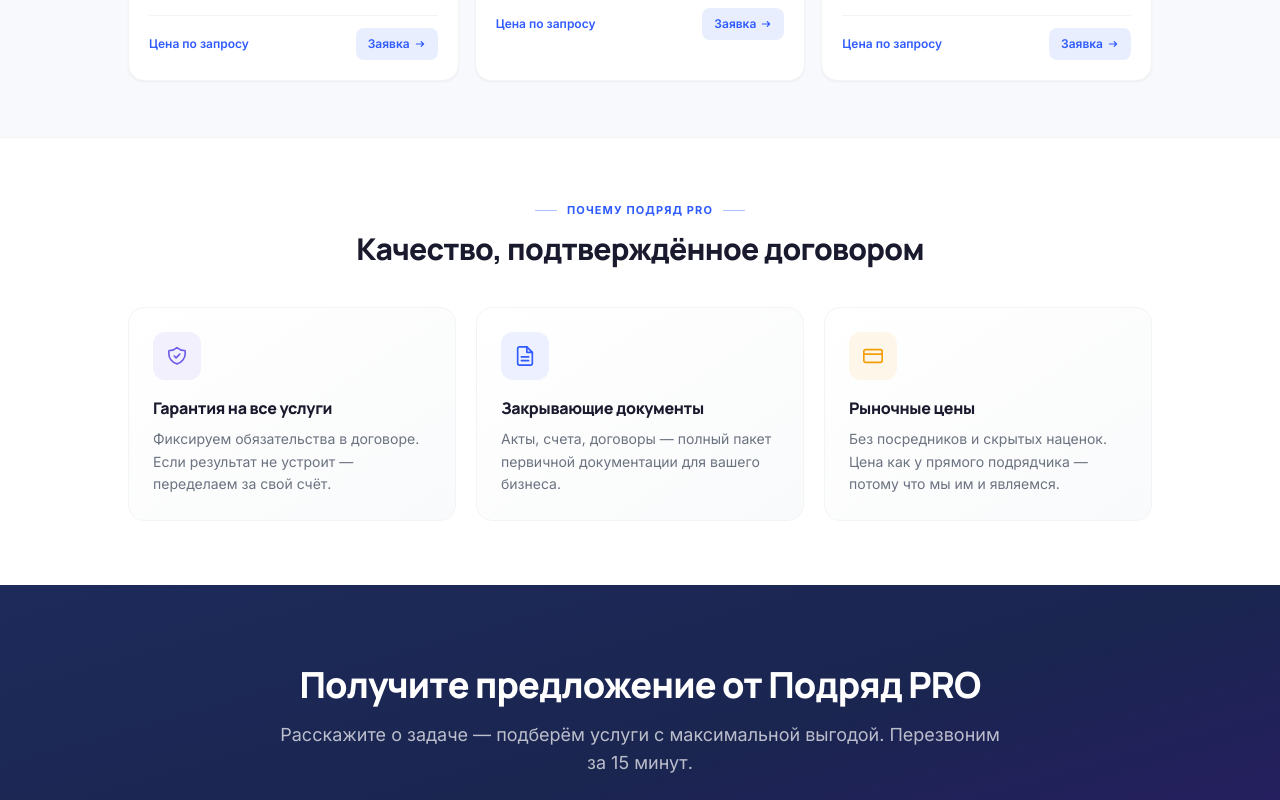
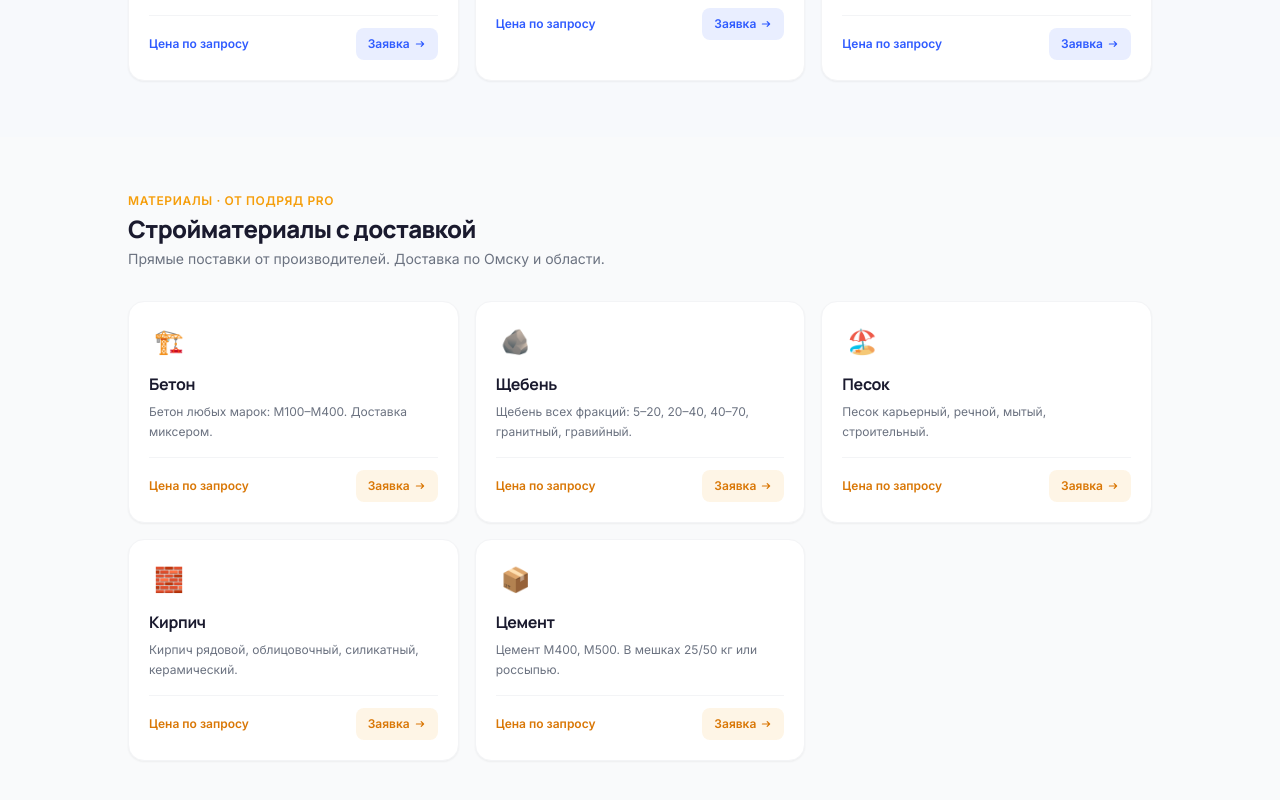
Before and after one commit to alexdmitrievi/Podryad_PRO, a Next.js app in the folder pwa/: page /own-park in a window 1280 px wide. Shown: the part 1460-2260 px from the top of the page. Built offline with nearby package versions, Linux system fonts and the light colour scheme.

Commit message:
feat: add materials section (Бетон, Щебень, Песок, Цемент, Кирпич) to /own-park with Заявка buttons

```diff
--- a/pwa/src/app/own-park/page.tsx
+++ b/pwa/src/app/own-park/page.tsx
@@ -13,6 +13,14 @@
   { emoji: '🔧', title: 'Ремонтные работы жилой и коммерческой недвижимости', desc: 'Косметический и капитальный ремонт. Квартиры, офисы, торговые площади — под ключ.' },
   { emoji: '🏠', title: 'Строительство домов под ключ', desc: 'От фундамента до чистовой отделки. Проектирование, материалы, бригады — полный цикл.' },
   { emoji: '📅', title: 'Абонентское обслуживание участков и территорий под ключ', desc: 'Постоянный уход за территорией. Покос, уборка, мелкий ремонт, вывоз мусора — по графику.' },
+];
+
+const MATERIALS = [
+  { emoji: '🏗️', title: 'Бетон', desc: 'Бетон любых марок: M100–M400. Доставка миксером.' },
+  { emoji: '🪨', title: 'Щебень', desc: 'Щебень всех фракций: 5–20, 20–40, 40–70, гранитный, гравийный.' },
+  { emoji: '🏖️', title: 'Песок', desc: 'Песок карьерный, речной, мытый, строительный.' },
+  { emoji: '🧱', title: 'Кирпич', desc: 'Кирпич рядовой, облицовочный, силикатный, керамический.' },
+  { emoji: '📦', title: 'Цемент', desc: 'Цемент M400, M500. В мешках 25/50 кг или россыпью.' },
 ];
 
 export default function OwnParkPage() {
@@ -131,6 +139,56 @@
         </div>
       </section>
 
+      {/* ── Materials grid ─────────────────────────────────── */}
+      <section className="py-10 sm:py-14 px-4 bg-gray-50 dark:bg-dark-bg/50">
+        <div className="max-w-5xl mx-auto">
+          <div className="mb-8">
+            <div className="text-xs font-semibold uppercase tracking-wider mb-1 text-amber-500">
+              Материалы &middot; от Подряд PRO
+            </div>
+            <h2 className="text-xl sm:text-2xl font-extrabold text-[#1a1a2e] dark:text-white font-heading tracking-tight">
+              Стройматериалы с доставкой
+            </h2>
+            <p className="text-gray-500 dark:text-dark-muted text-sm mt-1">
+              Прямые поставки от производителей. Доставка по Омску и области.
+            </p>
+          </div>
+
+          <div className="grid grid-cols-1 sm:grid-cols-2 lg:grid-cols-3 gap-4">
+            {MATERIALS.map((item) => (
+              <article
+                key={item.title}
+                className="group relative bg-white dark:bg-dark-card rounded-2xl p-5 border border-gray-100 dark:border-dark-border shadow-sm hover:shadow-card hover:-translate-y-0.5 transition-all duration-300"
+              >
+                <div className="w-10 h-10 rounded-xl flex items-center justify-center mb-3 text-2xl transition-transform duration-300 group-hover:scale-125">
+                  {item.emoji}
+                </div>
+
+                <h3 className="font-bold text-[#1a1a2e] dark:text-white text-base mb-2 font-heading leading-tight pr-8">
+                  {item.title}
+                </h3>
+                <p className="text-gray-500 dark:text-dark-muted text-xs mb-4 leading-relaxed">{item.desc}</p>
+
+                <div className="flex items-center justify-between pt-3 border-t border-gray-100 dark:border-dark-border">
+                  <span className="text-xs font-semibold text-amber-600 dark:text-amber-400">
+                    Цена по запросу
+                  </span>
+                  <Link
+                    href="/#lead-form"
+                    className="inline-flex items-center gap-1 text-xs font-semibold px-3 py-2 rounded-lg bg-amber-500/10 text-amber-600 hover:bg-amber-500/20 transition-all duration-200 cursor-pointer hover:gap-1.5"
+                  >
+                    Заявка
+                    <svg width="12" height="12" viewBox="0 0 20 20" fill="none">
+                      <path d="M4 10h12m0 0l-4-4m4 4l-4 4" stroke="currentColor" strokeWidth="2" strokeLinecap="round" strokeLinejoin="round"/>
+                    </svg>
+                  </Link>
+                </div>
+              </article>
+            ))}
+          </div>
+        </div>
+      </section>
+
       {/* ── Why us ────────────────────────────────────────── */}
       <section className="py-12 sm:py-16 px-4 bg-white dark:bg-dark-bg border-t border-gray-100 dark:border-dark-border">
         <div className="max-w-5xl mx-auto">
--- a/pwa/src/app/page.tsx
+++ b/pwa/src/app/page.tsx
@@ -520,9 +520,9 @@
           </div>
 
            <div ref={revServiceCards} className="grid grid-cols-1 sm:grid-cols-2 lg:grid-cols-5 gap-5">
-            {/* Выгодно от Подряд PRO — материалы + услуги под ключ */}
+            {/* Выгодно от Подряд PRO — карточка №1 */}
             <Link
-              href="/catalog/materials"
+              href="/own-park"
               className="group relative overflow-hidden rounded-2xl p-6 card-lift cursor-pointer flex flex-col h-full active:scale-[0.98] transition-transform duration-150 text-white"
               style={{ background: 'linear-gradient(135deg, #1E2A5A 0%, #2d1b69 100%)' }}
             >
@@ -543,6 +543,14 @@
               <div className="absolute top-0 right-0 w-40 h-40 rounded-full bg-violet/25 blur-[60px] pointer-events-none" />
               <div className="absolute bottom-0 left-0 w-36 h-36 rounded-full bg-brand-500/25 blur-[50px] pointer-events-none" />
 
+              {/* Ribbon — "−20%" */}
+              <div className="absolute top-3 right-3 z-10 inline-flex items-center gap-1 bg-gradient-to-r from-amber-400 to-orange-500 text-[#1a1a2e] text-[10px] font-extrabold px-2 py-0.5 rounded-full shadow-lg tracking-wide">
+                <svg width="9" height="9" viewBox="0 0 24 24" fill="currentColor" aria-hidden="true">
+                  <path d="M12 2L15.09 8.26L22 9.27L17 14.14L18.18 21.02L12 17.77L5.82 21.02L7 14.14L2 9.27L8.91 8.26L12 2Z"/>
+                </svg>
+                −20%
+              </div>
+
               <div className="relative z-[1] flex flex-col h-full">
                 <div className="service-icon-wrap service-icon--amber mb-5">
                   <svg width="24" height="24" fill="none" viewBox="0 0 24 24" stroke="currentColor" strokeWidth={1.8} strokeLinecap="round" strokeLinejoin="round" aria-hidden="true">
@@ -551,29 +559,21 @@
                 </div>
                 <h3 className="text-lg font-bold text-white mb-1 font-heading leading-tight">Выгодно<br/>от Подряд PRO</h3>
                 <p className="text-white/80 text-xs mb-4 font-medium">Гарантия. Договор. Качество.</p>
-                <div className="space-y-2 text-sm mb-5 flex-1">
+                <ul className="space-y-2.5 text-sm mb-5 flex-1">
                   {[
-                    { emoji: '🏗️', label: 'Бетон', hint: 'M100–M400' },
-                    { emoji: '🪨', label: 'Щебень', hint: 'все фракции' },
-                    { emoji: '🏖️', label: 'Песок', hint: 'карьерный, речной' },
-                    { emoji: '🧊', label: 'Цемент', hint: 'M400, M500' },
-                    { emoji: '🧱', label: 'Кирпич', hint: 'рядовой, облиц.' },
-                  ].map((m) => (
-                    <div key={m.label} className="flex items-center justify-between gap-2">
-                      <span className="text-white/85 truncate min-w-0 flex items-center gap-2">
-                        <span className="text-base">{m.emoji}</span>
-                        {m.label}
-                      </span>
-                      <span className="text-white/40 text-[10px] whitespace-nowrap">{m.hint}</span>
-                    </div>
+                    { label: 'Услуги', price: 'по запросу' },
+                    { label: 'Материалы', price: 'напрямую' },
+                    { label: 'Всё под ключ', price: 'с документами' },
+                  ].map((row) => (
+                    <li key={row.label} className="flex justify-between items-center gap-2">
+                      <span className="text-white/90 truncate min-w-0">{row.label}</span>
+                      <span className="text-amber-300 text-xs font-semibold whitespace-nowrap">{row.price}</span>
+                    </li>
                   ))}
-                </div>
-                <div className="flex flex-col gap-2 mt-auto">
-                  <span className="text-amber-300 text-xs font-semibold text-center">Цена по запросу</span>
-                  <span className="flex items-center justify-center gap-1.5 text-white font-semibold text-sm bg-white/15 rounded-lg py-2 group-hover:bg-white/25 transition-colors">
-                    <span>Оставить заявку</span>
-                    <svg width="14" height="14" viewBox="0 0 20 20" fill="none" aria-hidden="true"><path d="M4 10h12m0 0l-4-4m4 4l-4 4" stroke="currentColor" strokeWidth="2" strokeLinecap="round" strokeLinejoin="round"/></svg>
-                  </span>
+                </ul>
+                <div className="flex items-center gap-1.5 text-amber-300 font-semibold text-sm group-hover:gap-2.5 transition-[gap] duration-300 mt-auto">
+                  <span>Смотреть предложения</span>
+                  <svg width="14" height="14" viewBox="0 0 20 20" fill="none" aria-hidden="true"><path d="M4 10h12m0 0l-4-4m4 4l-4 4" stroke="currentColor" strokeWidth="2" strokeLinecap="round" strokeLinejoin="round"/></svg>
                 </div>
               </div>
             </Link>
```
